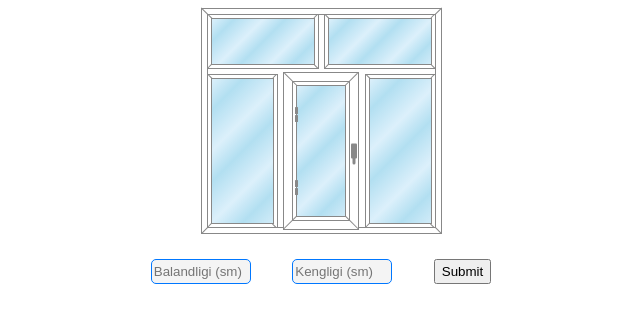
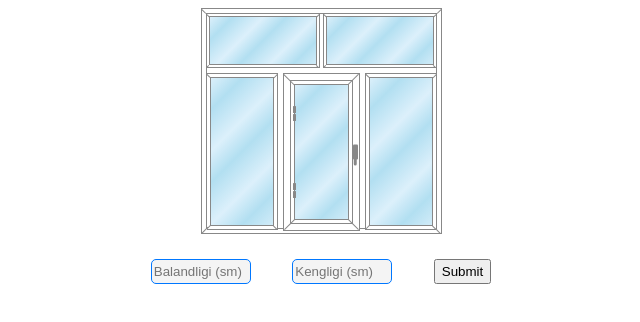
Before and after one commit to Ilnur0939/AI-work-firstWindow, a plain HTML site: page index.html in a window 1280 px wide. Shown: the whole page, without its empty margins (319-959 px from the left). Drawn offline with Linux system fonts and the light colour scheme.

Commit message:
Change to js file

```diff
--- a/script.js
+++ b/script.js
@@ -6,7 +6,7 @@ let winMiddle = document.querySelector(".list-item-center")
 let winTop = document.querySelectorAll(".list-item-top")
 let wid = 241
 let hei = 226
-let topWin = 111
+// let topWin = 111
 
 function func(){
     if(inpHeight.value == '' && inpWidth.value == ''){
@@ -16,13 +16,12 @@ function func(){
     let diffWidth = +inpWidth.value - wid
     console.log(diffHeight);
     winSide.forEach(item => {
-        item.setAttribute("style" , `width: ${(+inpWidth.value-15)*0.32}px; height: ${+inpHeight.value * 0.66}px`)
+        item.setAttribute("style" , `width: ${(+inpWidth.value-15)*0.32}px; height: ${(+inpHeight.value-10) * 0.66}px`)
     })
     winTop.forEach(item => {
-        item.setAttribute("style", `width: ${(+inpWidth.value-18)*0.5}px; height: ${+inpHeight.value * 0.34}px`)
-
+        item.setAttribute("style", `width: ${(+inpWidth.value-18)*0.5}px; height: ${(+inpHeight.value-20) * 0.33}px`)
     })
-    winMiddle.setAttribute("style" , `width: ${(+inpWidth.value-15)*0.34}px; height: ${+inpHeight.value * 0.34}px`)
+    winMiddle.setAttribute("style" , `width: ${(+inpWidth.value-15)*0.34}px; height: ${(+inpHeight.value-10) * 0.66}px`)
 
     winBox.setAttribute("style", `height: ${inpHeight.value}px; width: ${inpWidth.value}px`)
 }
--- a/style.css
+++ b/style.css
@@ -43,7 +43,7 @@ input::-webkit-inner-spin-button{
 
 .win-box{
     position: relative;
-    padding: 5px;
+    padding: 4px;
     /* box-shadow:
     inset 0 0 0 5px rgb(255, 255, 255),
     inset 0 0 0 5.3px rgba(0, 0, 0); */
@@ -70,9 +70,9 @@ input::-webkit-inner-spin-button{
     content: "";
     display: block;
     position: absolute;
-    width: 10px;
+    width: 6px;
     top: 2px;
-    left: -2px;
+    left: -1px;
     transform: rotateZ(45deg);
     height: 0.3px;
     background: #888888;
@@ -81,9 +81,9 @@ input::-webkit-inner-spin-button{
     content: "";
     display: block;
     position: absolute;
-    width: 10px;
+    width: 6px;
     top: 2px;
-    right: -2px;
+    right: -1px;
     transform: rotateZ(-45deg);
     height: 0.3px;
     background: #888888;
@@ -95,7 +95,7 @@ input::-webkit-inner-spin-button{
     position: absolute;
     width: 9px;
     bottom: 3px;
-    left: -2px;
+    left: -1.5px;
     transform: rotateZ(-45deg);
     height: 0.3px;
     background: #888888;
@@ -106,7 +106,7 @@ input::-webkit-inner-spin-button{
     position: absolute;
     width: 9px;
     bottom: 3px;
-    right: -2px;
+    right: -1.5px;
     transform: rotateZ(45deg);
     height: 0.3px;
     background: #888888;
@@ -114,9 +114,9 @@ input::-webkit-inner-spin-button{
 
 .list-item-top{
     position: relative;
-    width: 111px;
+    width: 113px;
     height: 54px;
-    padding: 3px;
+    padding: 2px;
     /* box-shadow:
     inset 0 0 0 3px rgb(255, 255, 255),
     inset 0 0 0 3.3px rgba(0, 0, 0); */
@@ -133,9 +133,9 @@ input::-webkit-inner-spin-button{
     content: "";
     display: block;
     position: absolute;
-    width: 4.5px;
-    bottom: 1.4px;
-    left: -0.8px;
+    width: 3px;
+    bottom: 1px;
+    left: -0.5px;
     transform: rotateZ(-45deg);
     height: 0.3px;
     background: #888888;
@@ -144,9 +144,9 @@ input::-webkit-inner-spin-button{
     content: "";
     display: block;
     position: absolute;
-    width: 4.5px;
-    bottom: 1.4px;
-    right: -0.8px;
+    width: 3px;
+    bottom: 1px;
+    right: -0.5px;
     transform: rotateZ(45deg);
     height: 0.3px;
     background: #888888;
@@ -155,9 +155,9 @@ input::-webkit-inner-spin-button{
     content: "";
     display: block;
     position: absolute;
-    width: 4.5px;
-    top: 1.4px;
-    left: -0px;
+    width: 4px;
+    top: 1px;
+    left: -1px;
     transform: rotateZ(45deg);
     height: 0.3px;
     background: #888888;
@@ -166,9 +166,9 @@ input::-webkit-inner-spin-button{
     content: "";
     display: block;
     position: absolute;
-    width: 4.5px;
-    top: 1.4px;
-    right: 0px;
+    width: 4px;
+    top: 1px;
+    right: -1px;
     transform: rotateZ(-45deg);
     height: 0.3px;
     background: #888888;
@@ -192,14 +192,14 @@ input::-webkit-inner-spin-button{
 .list-item-center{
     position: relative;
     z-index: 0;
-    width: 76px;
+    width: 77px;
     height: 158px;
     /* padding: 8px; */
     /* box-shadow:
     inset 0 0 0 10px rgb(255, 255, 255),
     inset 0 0 0 10.4px rgba(0, 0, 0); */
     border: 0.3px solid #888888;
-    margin-top: 3px;
+    margin-top: 5px;
     background: #FFF;
 }
 
@@ -209,7 +209,7 @@ input::-webkit-inner-spin-button{
     position: absolute;
     width: 18px;
     top: 6px;
-    left: -2px;
+    left: -2.7px;
     transform: rotateZ(45deg);
     height: 0.3px;
     background: #888888;
@@ -220,7 +220,7 @@ input::-webkit-inner-spin-button{
     position: absolute;
     width: 18px;
     top: 6px;
-    right: -2px;
+    right: -2.7px;
     transform: rotateZ(-45deg);
     height: 0.3px;
     background: #888888;
@@ -231,10 +231,10 @@ input::-webkit-inner-spin-button{
     z-index: 2;
     /* width: 100%;
     height: 100%; */
-    top: 8px;
-    left: 8px;
-    right: 8px;
-    bottom: 8px;
+    top: 6px;
+    left: 6px;
+    right: 6px;
+    bottom: 6px;
     padding: 3px;
     /* box-shadow:
     0 0 0 3px rgb(255, 255, 255),
@@ -247,9 +247,9 @@ input::-webkit-inner-spin-button{
     content: "";
     display: block;
     position: absolute;
-    width: 18px;
-    bottom: -2px;
-    left: -12px;
+    width: 15px;
+    bottom: -1px;
+    left: -9px;
     transform: rotateZ(-45deg);
     height: 0.3px;
     background: #888888;
@@ -258,9 +258,9 @@ input::-webkit-inner-spin-button{
     content: "";
     display: block;
     position: absolute;
-    width: 18px;
-    bottom: -2px;
-    right: -12px;
+    width: 15px;
+    bottom: -1px;
+    right: -9px;
     transform: rotateZ(45deg);
     height: 0.3px;
     background: #888888;
@@ -273,7 +273,7 @@ input::-webkit-inner-spin-button{
     left: 3px;
     right: 3px;
     bottom: 3px;
-    padding: 3px;
+    padding: 2px;
     border: 0.2px solid #888888;
     background-image: repeating-linear-gradient(135deg, #DCF0FB, #b2dff1 15%, #DCF0FB 35%);
 }
@@ -305,9 +305,9 @@ input::-webkit-inner-spin-button{
     position: absolute;
     top: 50%;
     transform: translateY(-50%);
-    right: -12px;
+    right: -10px;
     display: inline-block;
-    width: 6px;
+    width: 5px;
     height: 15px;
     border-radius: 1px;
     background: #888888;
@@ -317,7 +317,7 @@ input::-webkit-inner-spin-button{
     content: "";
     display: block;
     position: absolute;
-    width: 3px;
+    width: 2.5px;
     height: 11px;
     background: #888888;
     left: 50%;
@@ -353,8 +353,8 @@ input::-webkit-inner-spin-button{
 
 .list-item-side{
     position: relative;
-    width: 70px;
-    height: 154px;
+    width: 71px;
+    height: 157px;
     padding: 3px;
     margin-top: 5px;
     border: 0.3px solid #888888;
@@ -366,8 +366,8 @@ input::-webkit-inner-spin-button{
     display: block;
     position: absolute;
     width: 4.5px;
-    top: 1.4px;
-    right: 0px;
+    top: 1.7px;
+    right: -0.5px;
     transform: rotateZ(-45deg);
     height: 0.3px;
     background: #888888;
@@ -379,7 +379,7 @@ input::-webkit-inner-spin-button{
     position: absolute;
     width: 4.5px;
     top: 1.4px;
-    left: -0px;
+    left: -0.5px;
     transform: rotateZ(45deg);
     height: 0.3px;
     background: #888888;
@@ -390,8 +390,8 @@ input::-webkit-inner-spin-button{
     display: block;
     position: absolute;
     width: 4.5px;
-    bottom: 1.4px;
-    right: 0px;
+    bottom: 1.5px;
+    right: -0.8px;
     transform: rotateZ(45deg);
     height: 0.3px;
     background: #888888;
@@ -402,7 +402,7 @@ input::-webkit-inner-spin-button{
     position: absolute;
     width: 4.5px;
     bottom: 1.4px;
-    left: -1px;
+    left: -0.8px;
     transform: rotateZ(-45deg);
     height: 0.3px;
     background: #888888;
```
